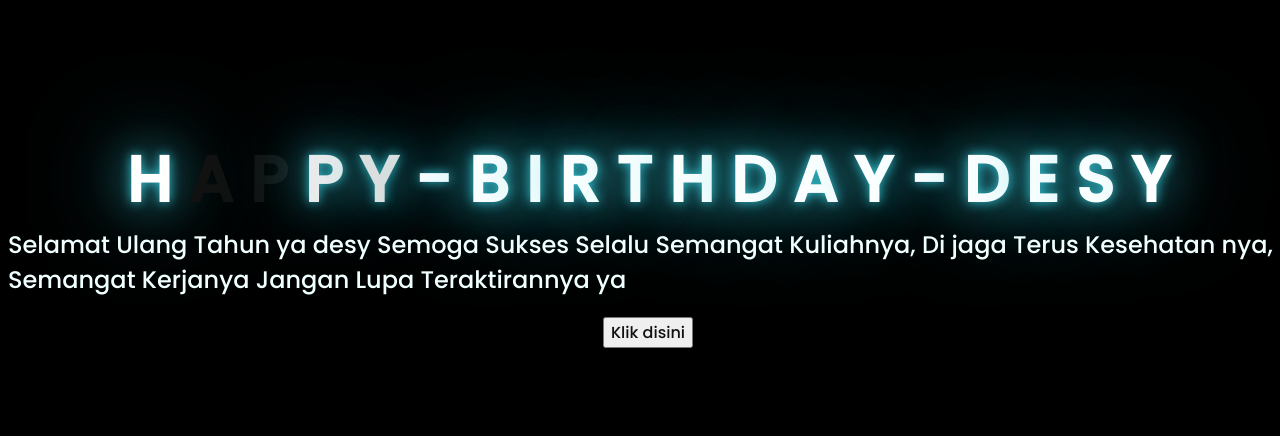
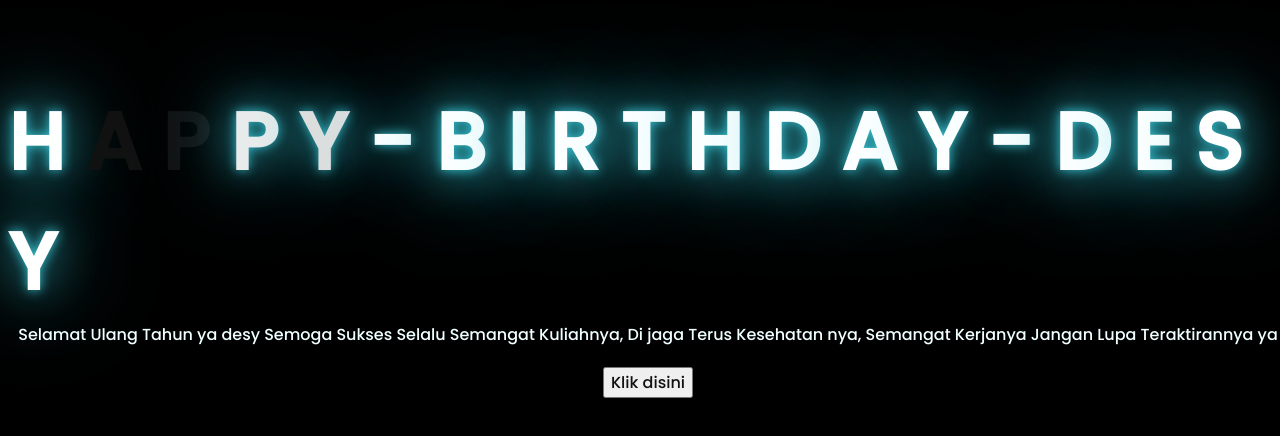
Before and after one commit to Veri30/hbd-desy, a plain HTML site: page index.html in a window 1280 px wide. Shown: the part 168-604 px from the top of the page. Drawn offline with Linux system fonts and the light colour scheme.

Commit message:
Update style.css

```diff
--- a/style.css
+++ b/style.css
@@ -13,8 +13,8 @@ body{
     background-color: black;
 }
 .greetings{
-    font-size: 4rem;
-    font-weight: 700;
+    font-size: 5rem;
+    font-weight: 1000;
 }
 .greetings > span{
     animation: glow 5.0s ease-in-out infinite;
@@ -43,7 +43,7 @@ body{
 }
 
 .description{
-    font-size: 1.5rem;
+    font-size: 1rem;
     margin-bottom: 20px;
     align-text : center;
 }
```
